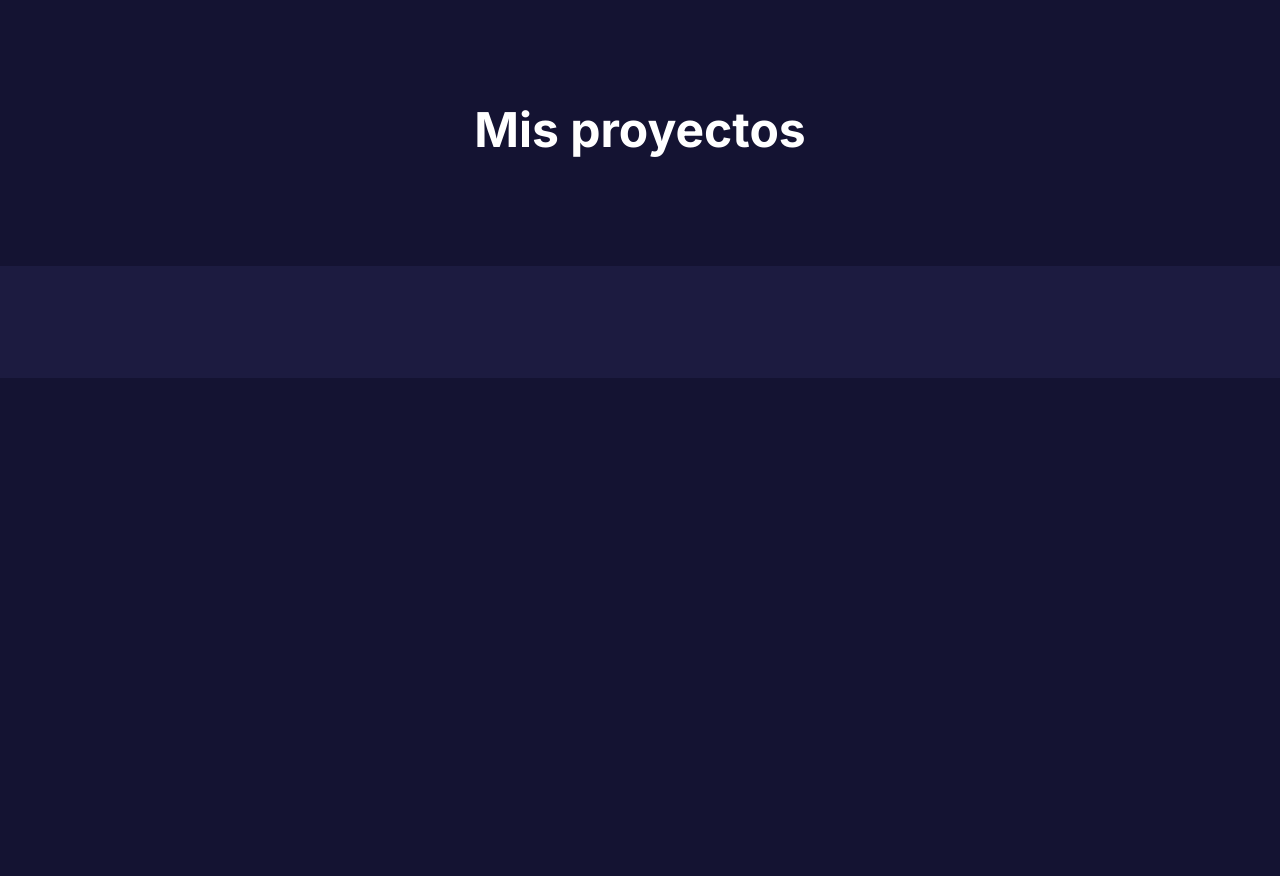
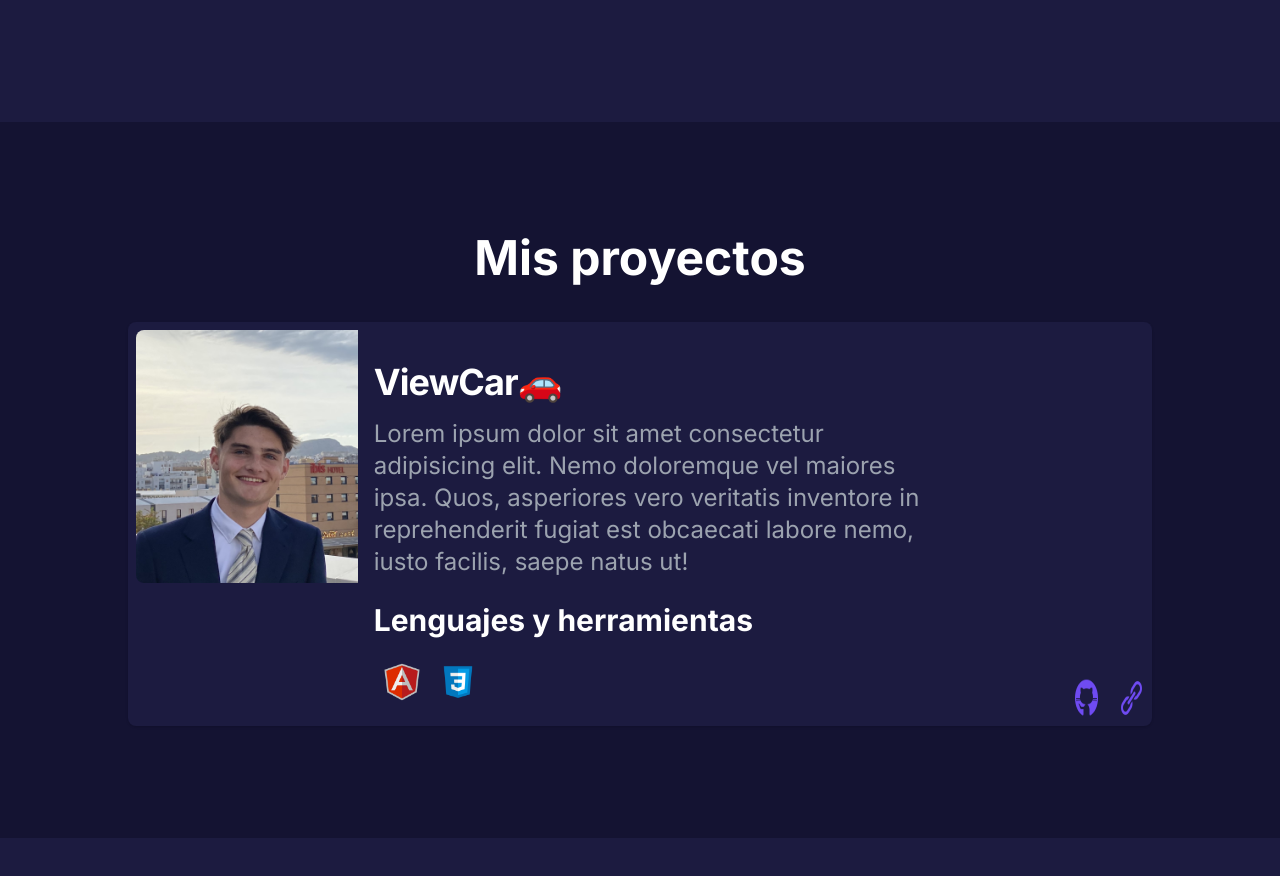
Before and after one commit to LucasHerrero/Portfolio, an Angular app: page / in a window 1280 px wide. Shown: the part 2040-2916 px from the top of the page. Before the commit the page ends 2418 px from the top, so only its background shows below. Built offline with nearby package versions, Linux system fonts and the light colour scheme.

Commit message:
style: Update app component HTML and CSS for full-width layout

```diff
--- a/src/app/app.component.html
+++ b/src/app/app.component.html
@@ -56,7 +56,7 @@
   </div>
 </div>
 
-<div class="py-28 font-sans flex flex-col items-center h-fit bg-background2">
+<div class="py-32 font-sans flex flex-col items-center h-fit bg-background2">
   <h1 class="sm:text-5xl text-3xl font-bold sm:font-extrabold">Sobre mi</h1>
 
   <div class="flex flex-col items-center">
@@ -90,7 +90,7 @@
       Habilidades Tecnicas
     </h2>
     <div
-      class="flex py-10 sm:flex-row flex-col justify-center sm:w-[100%] sm:h-[40%]"
+      class="flex py-20 mb-8 sm:flex-row flex-col justify-center sm:w-[100%] sm:h-[40%]"
     >
       <div class="flex flex-row">
         <img
@@ -145,8 +145,66 @@
       </div>
     </div>
   </div>
-  <div class="py-28 font-sans flex flex-col items-center h-fit w-full bg-background">
-    <h1 class="sm:text-5xl text-3xl font-bold sm:font-extrabold">Mis proyectos</h1>
+  <div
+    class="py-28 font-sans flex flex-col items-center h-100% w-full bg-background"
+  >
+    <h1 class="sm:text-5xl text-3xl font-bold sm:font-extrabold mb-10">
+      Mis proyectos
+    </h1>
 
+    <div class="w-[80%]">
+      <div
+        class="flex flex-col hover:text-black bg-background2 p-2 rounded-lg shadow md:flex-row w-full hover:bg-gray-100"
+      >
+        <img
+          class="object-cover w-full rounded-t-lg h-[90] md:h-[100%] md:w-[22%] md:rounded-none md:rounded-s-lg"
+          src="assets/img/fotoperfilrecortada.webp"
+          alt=""
+        />
+
+        <div class="flex flex-col p-4 w-full h-full">
+          <h5 class="py-4 text-2xl sm:text-4xl font-bold tracking-tight">
+            ViewCar🚗
+          </h5>
+          <p class="font-normal text-gray-400 sm:text-2xl sm: w-[80%]">
+            Lorem ipsum dolor sit amet consectetur adipisicing elit. Nemo
+            doloremque vel maiores ipsa. Quos, asperiores vero veritatis
+            inventore in reprehenderit fugiat est obcaecati labore nemo, iusto
+            facilis, saepe natus ut!
+          </p>
+
+          <p class="font-bold text-3xl py-6">Lenguajes y herramientas</p>
+
+          <div class="flex">
+            <img
+              class="sm:w-10 sm:h-10 w-10 h-10 mx-4 sm:mx-2"
+              src="assets/img/angular512.png"
+              alt="AngularLogo"
+            />
+            <img
+              class="sm:w-10 sm:h-10 w-10 h-10 mx-4 sm:mx-2"
+              src="assets/img/css3512.png"
+              alt="AngularLogo"
+            />
+          </div>
+        </div>
+        <div class="flex gap-5 justify-end items-end">
+          <a class="" href="https://github.com/LucasHerrero" target="_blank">
+            <img
+              src="assets/img/github-50.webp"
+              alt="GitHub"
+              class="h-10 w-10 hover:bg-white rounded-lg"
+            />
+          </a>
+          <a class="" href="" target="_blank">
+            <img
+              src="assets/img/url.webp"
+              alt="GitHub"
+              class="h-10 w-10 hover:bg-white rounded-lg"
+            />
+          </a>
+        </div>
+      </div>
+    </div>
   </div>
 </div>
--- a/src/app/header/header.component.html
+++ b/src/app/header/header.component.html
@@ -4,17 +4,17 @@
 
       <a
         href="#"
-        class="text-textStrong hover:text-textSoft text-sm sm:text-xl font-bold ml-4"
+        class="text-textStrong hover:text-secondFont text-sm sm:text-xl font-bold ml-4"
         >Sobre Mí</a
       >
       <a
         href="#"
-        class="text-textStrong hover:text-textSoft text-sm sm:text-xl font-bold ml-4"
+        class="text-textStrong hover:text-secondFont text-sm sm:text-xl font-bold ml-4"
         >Proyectos</a
       >
       <a
         href="#"
-        class="text-textStrong hover:text-textSoft text-sm sm:text-xl font-bold ml-4"
+        class="text-textStrong hover:text-secondFont text-sm sm:text-xl font-bold ml-4"
         >Contacto</a
       >
     </div>
--- a/src/assets/json/proyectos.json
+++ b/src/assets/json/proyectos.json
@@ -4,13 +4,13 @@
     "name": "ViewCar",
     "description": "Car configurator for a dealership with user and administrator view. Create your cars from scratch, choosing the best options for you. Add new cars packages and more",
     "images":[ "", "",""],
-    "tecno":["Angular", "NodeJs", "MongoDB"],
+    "tecno":["Angular", "spring boot","MySql","TailwindCss"],
     "url": "",
     "github": ""
   },
   {
     "id":2,
-    "name": "ViewCar",
+    "name": "ThePath",
     "description": "Car configurator for a dealership with user and administrator view. Create your cars from scratch, choosing the best options for you. Add new cars packages and more",
     "images":[ "", "",""],
     "tecno":["Angular", "NodeJs", "MongoDB"],
```
Also changed, not shown: src/assets/img/url.webp (added).
